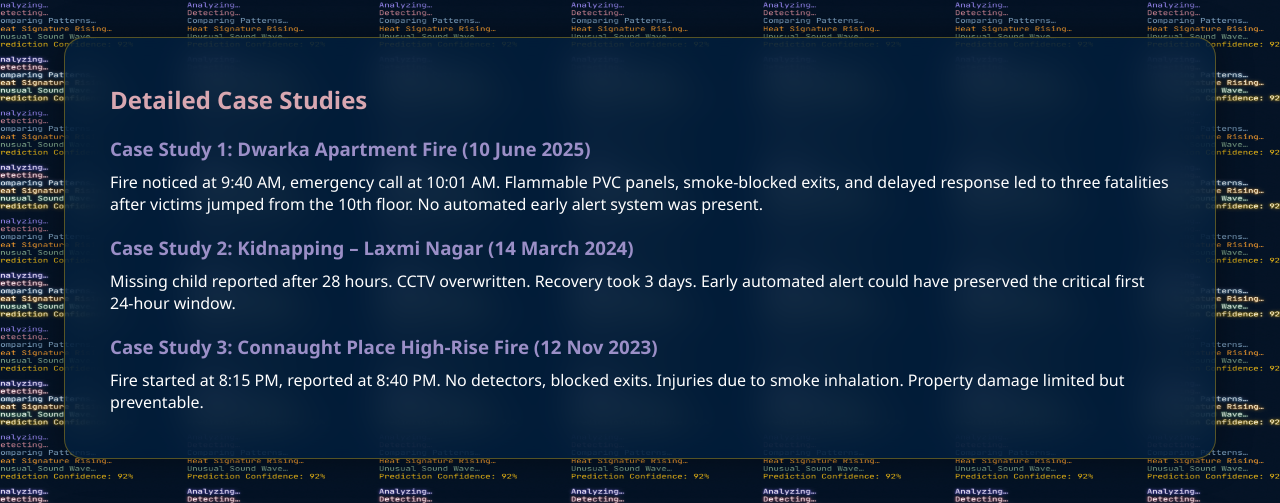
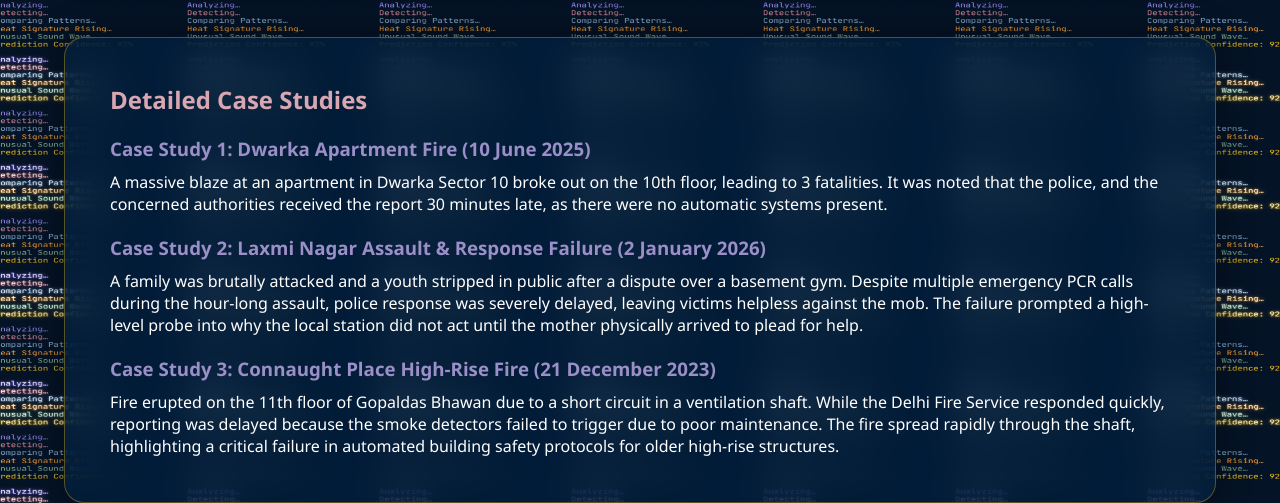
Before and after one commit to dhwanigupta52/UrbanOracle, a website: page index.html in a window 1280 px wide. Shown: the part 6131-6634 px from the top of the page. Drawn offline with Linux system fonts and the light colour scheme.

Commit message:
cases_updated

```diff
--- a/index.html
+++ b/index.html
@@ -143,21 +143,17 @@ By combining amplitude analysis (loudness), frequency analysis (pitch), motion p
 
         <h3>Case Study 1: Dwarka Apartment Fire (10 June 2025)</h3>
         <p>
-            Fire noticed at 9:40 AM, emergency call at 10:01 AM. Flammable PVC panels,
-            smoke-blocked exits, and delayed response led to three fatalities after victims
-            jumped from the 10th floor. No automated early alert system was present.
+            A massive blaze at an apartment in Dwarka Sector 10 broke out on the 10th floor, leading to 3 fatalities. It was noted that the police, and the concerned authorities received the report 30 minutes late, as there were no automatic systems present.
         </p>
 
-        <h3>Case Study 2: Kidnapping – Laxmi Nagar (14 March 2024)</h3>
+        <h3>Case Study 2: Laxmi Nagar Assault & Response Failure (2 January 2026)</h3>
         <p>
-            Missing child reported after 28 hours. CCTV overwritten. Recovery took 3 days.
-            Early automated alert could have preserved the critical first 24-hour window.
+            A family was brutally attacked and a youth stripped in public after a dispute over a basement gym. Despite multiple emergency PCR calls during the hour-long assault, police response was severely delayed, leaving victims helpless against the mob. The failure prompted a high-level probe into why the local station did not act until the mother physically arrived to plead for help.
         </p>
 
-        <h3>Case Study 3: Connaught Place High-Rise Fire (12 Nov 2023)</h3>
+        <h3>Case Study 3: Connaught Place High-Rise Fire (21 December 2023)</h3>
         <p>
-            Fire started at 8:15 PM, reported at 8:40 PM. No detectors, blocked exits.
-            Injuries due to smoke inhalation. Property damage limited but preventable.
+            Fire erupted on the 11th floor of Gopaldas Bhawan due to a short circuit in a ventilation shaft. While the Delhi Fire Service responded quickly, reporting was delayed because the smoke detectors failed to trigger due to poor maintenance. The fire spread rapidly through the shaft, highlighting a critical failure in automated building safety protocols for older high-rise structures.
         </p>
     </section>
 
```
